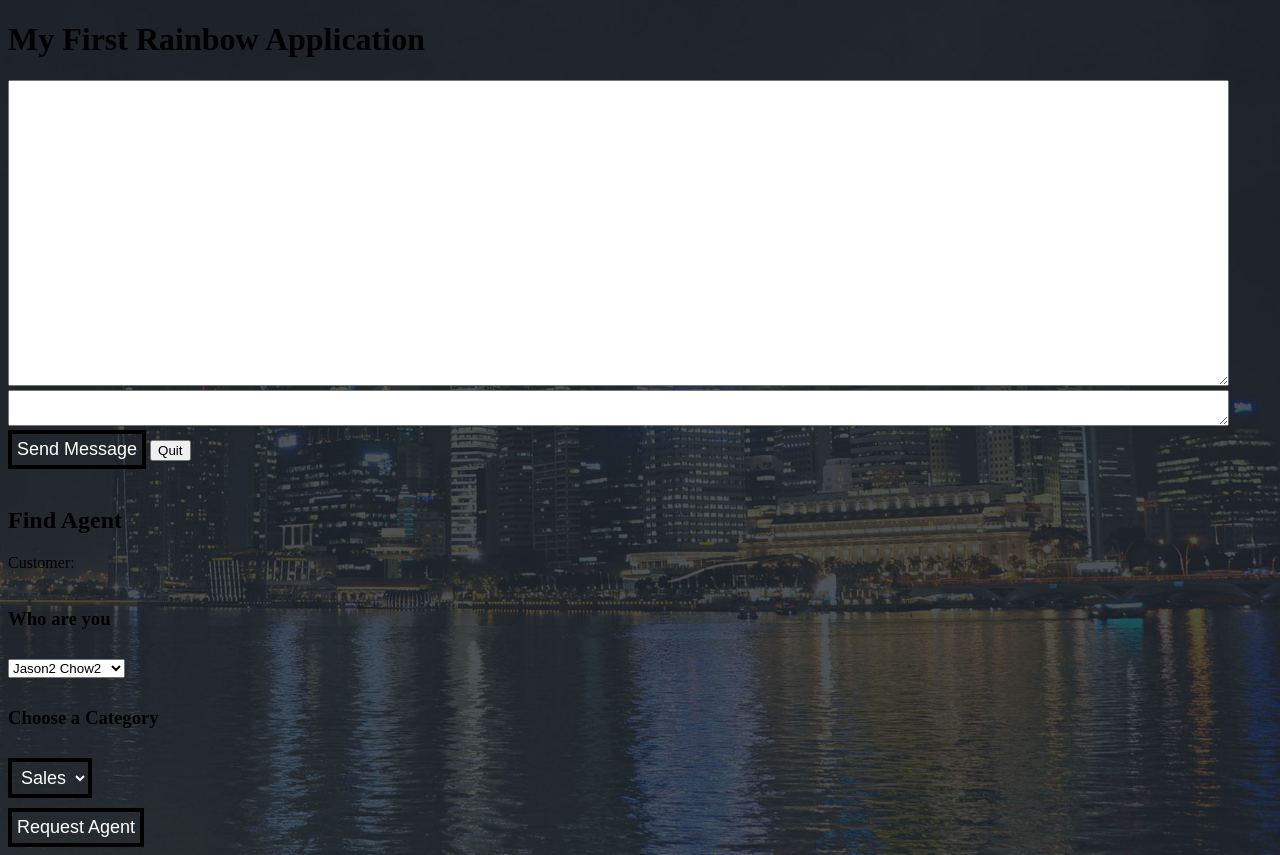
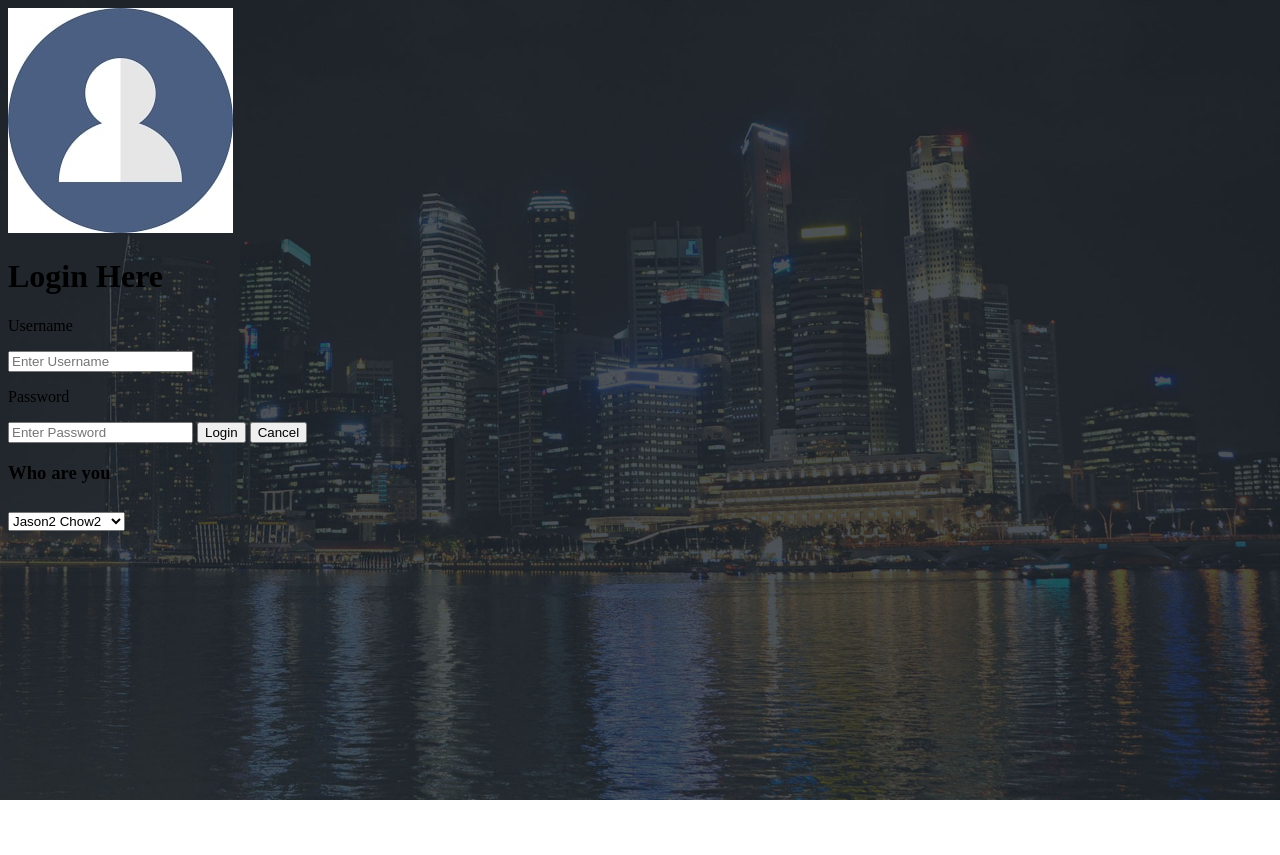
Before and after one commit to Prashn96/rainbowagentwebpage, a website with bundled scripts: page index.html in a window 1280 px wide. After the commit the page ends 800 px from the top, so only its background shows below. Built offline with nearby package versions, Linux system fonts and the light colour scheme.

Commit message:
Update index.html
Login page

```diff
--- a/index.html
+++ b/index.html
@@ -4,7 +4,7 @@
     <meta charset="utf-8" />
     <meta http-equiv="X-UA-Compatible" content="IE=edge" />
     <meta name="viewport" content="width=device-width, initial-scale=1" />
-    <title>My First Rainbow Application</title>
+    <title>Login Page</title>
     <script src="//cdnjs.cloudflare.com/ajax/libs/es5-shim/4.5.9/es5-shim.min.js"></script>
     <script src="//cdnjs.cloudflare.com/ajax/libs/es6-promise/4.0.5/es6-promise.min.js"></script>
     <script src="//code.jquery.com/jquery-2.1.3.min.js"></script>
@@ -15,30 +15,39 @@
     <link rel="stylesheet" type="text/css" href="style.css" />
   </head>
   <body>
-    <h1>My First Rainbow Application</h1>
-    <textarea id="chatarea" rows="20" cols="150" readonly="true"></textarea>
-    <textarea id="sendchatarea" rows="2" cols="150"></textarea>
-    <button class="sendbutton">Send Message</button>
-    <button class="quitbutton">Quit</button>
-    <br />
-    <br />
-    <h2>Find Agent</h2>
-    <div class="customer_status">Customer: </div>
-    <br />
-    <h3>Who are you</h3>
+    <div class="loginbox">
+      <img src="avatar.jpg" class="avatar" />
+      <h1>Login Here</h1>
+      <form>
+        <p>Username</p>
+        <input type="text" name="userid" placeholder="Enter Username" />
+        <p>Password</p>
+        <input type="password" name="pswrd" placeholder="Enter Password" />
+
+        <input type="button" name="bttn" onclick="check(this.form)" value="Login"/>
+            <input type="reset" value="Cancel"/>
+        </form>
+        <script language="javascript">
+            function check(form) {
+                if(form.userid.value == "jason_chow@mymail.sutd.edu.sg" && form.pswrd.value == "Rainbow1!" || form.userid.value == "zsz2628836781@gmail.com" && form.pswrd.value == "SUTDzsz19991226") {
+                    window.open('index2.html')
+
+                }
+                else {
+                    alert("Error Password or Username")
+                }
+            }
+
+        </script>
+
+      </form>
+      <h3>Who are you</h3>
     <div class="dropdown">
       <select class="dropdownlistagent" value="Category">
         <option value="5e7a32e50beb4e6ae713daaf">Jason2 Chow2</option>
         <option value="5e78cfb00beb4e6ae713d999">Shaozuo Zhang</option>
       </select>
     </div>
-    <h3>Choose a Category</h3>
-    <div class="dropdown">
-      <select class="dropdownlist" value="Category">
-        <option value="sales">Sales</option>
-        <option value="it">IT</option>
-      </select>
     </div>
-    <button class="requestbutton">Request Agent</button>
   </body>
 </html>
```
